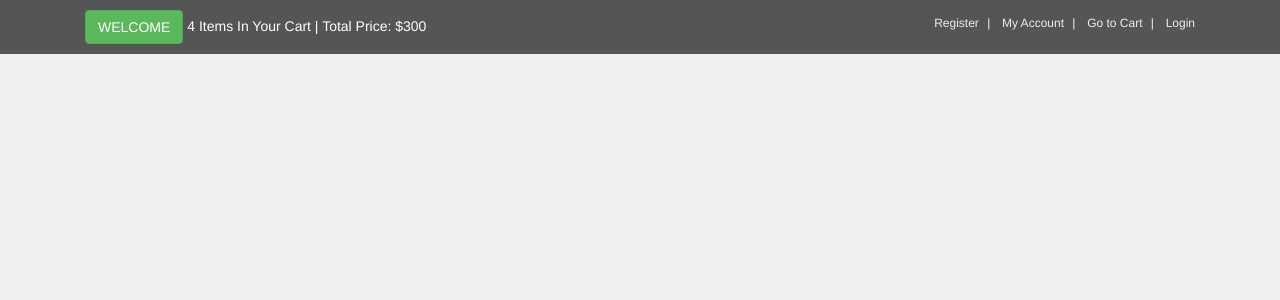
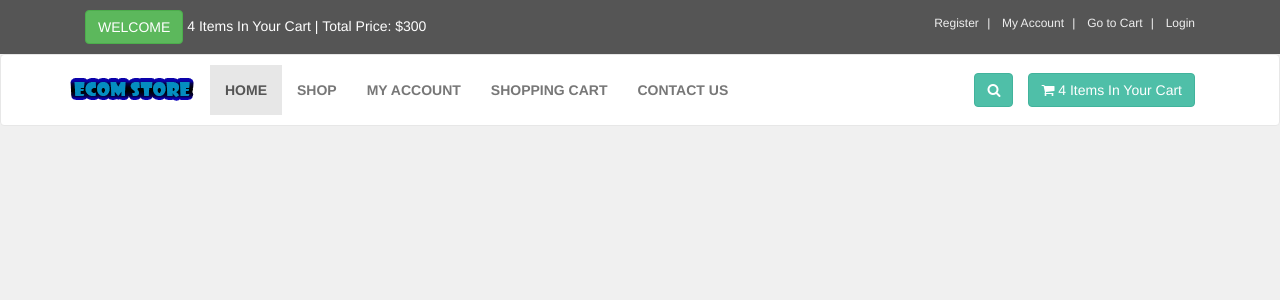
Before and after one commit to alexangria1992/PHP-Commerce, a PHP site: page / in a window 1280 px wide. Shown: the top 300 px of the page. Run offline with PHP 8.4, Linux system fonts and the light colour scheme.

Commit message:
Created Main Menu Front End

```diff
--- a/index.php
+++ b/index.php
@@ -35,7 +35,68 @@
 </div>
 
 </div>
+<div id="navbar" class="navbar navbar-default">
+    <div class="container">
+        <div class="navbar-header">
+            <a href="index.php" class="navbar-brand home">
+                <img src="images/1ecom-store-logo.png" alt="M-dev-Store Logo" class="hidden-xs">
+                <img src="images/1ecom-store-logo-mobile.png" alt="M-dev-Store Logo Mobile" class="visible-xs">
+            </a>
+            <button class="navbar-toggle" data-toggle="collapse" data-target="#navigation">
+                <span class="sr-only">Toggle Naviagtion</span>
+                <i class="fa fa-align-justify"></i>
+            </button>
+            <button class="navbar-toggle" data-toggle="collapse" data-target="#search">
+                <span class="sr-only">Toggle Search</span>
+                <i class="fa fa-search" aria-hidden="true"></i>
+            </button>
+        </div>
+        <div class="navbar-collapse collapse" id="navigation">
+            <div class="padding-nav">
+                <ul class="nav navbar-nav left">
+                    <li class="active">
+                        <a href="index.php">Home</a>
+                    </li>
+                    <li>
+                        <a href="shop.php">Shop</a>
+                    </li>
+                    <li>
+                        <a href="checkout.php">My Account</a>
+                    </li>
+                    <li>
+                        <a href="cart.php">Shopping Cart</a>
+                    </li>
+                    <li>
+                        <a href="contact.php">Contact Us</a>
+                    </li>
 
+                </ul>
+            </div>
+            <a href="cart.php" class="btn navbar-btn btn-primary right">
+                <i class="fa fa-shopping-cart"></i>
+                <span>4 Items In Your Cart</span>
+            </a>
+            <div class="navbar-collapse collapse right">
+                <button class="btn btn-primary navbar-btn" type="button" data-toggle="collapse" data-target="#search">
+                  <span class="sr-only">Toggle Search</span>
+                  <i class="fa fa-search" aria-hidden="true"></i>
+                </button>
+            </div>
+            <div class="collapse clearfix" id="search">
+             <form method="get" action="results.php" class="navbar-form">
+              <div class="input-group">
+                  <input type="text" class="form-control" placeholder="Search" name="user_query" required>
+                  <span class="input-group-btn">
+                  <button class="btn btn-primary" type="submit" name="search" value="Search">
+                      <i class="fa fa-search" aria-hidden="true"></i>
+                  </button>
+                  </span>
+              </div>
+             </form>
+            </div>
+        </div>
+    </div>
+</div>
 
     <script src="js/jquery-331.min.js"></script>
     <script src="js/bootstrap-337.min.js"></script>
--- a/styles/style.css
+++ b/styles/style.css
@@ -63,3 +63,62 @@ body {
     color: #f7f7f7;
     padding: 0 5px;
 }
+
+.navbar {
+    background: #ffffff;
+}
+
+.navbar-collapse .right {
+    float: right;
+}
+
+.navbar-brand {
+    float: left;
+    padding: 10px 15px;
+    font-size: 18px;
+    line-height: 20px;
+    height: 70px;
+}
+
+.navbar-brand:hover,
+.navbar-brand:focus {
+    text-decoration: none;
+}
+
+.navbar ul.nav>li>a {
+    text-transform: uppercase;
+    font-weight: bold;
+    font-size: 14px;
+}
+
+.navbar ul.nav>li>a:hover {
+    background: #e7e7e7;
+}
+
+.padding-nav {
+    padding-top: 10px;
+}
+
+.btn-primary {
+    color: rgb(255, 255, 255);
+    background: rgb(79, 191, 168);
+    border-color: rgb(65, 179, 156);
+}
+
+#search .navbar-form {
+    float: right;
+}
+
+#search {
+    clear: both;
+    border-top: solid 1px #9adacd;
+    text-align: right;
+}
+
+#search .navbar-form.input-group {
+    display: table;
+}
+
+#search .navbar-form .input-group .form-control {
+    width: 100%;
+}
```
